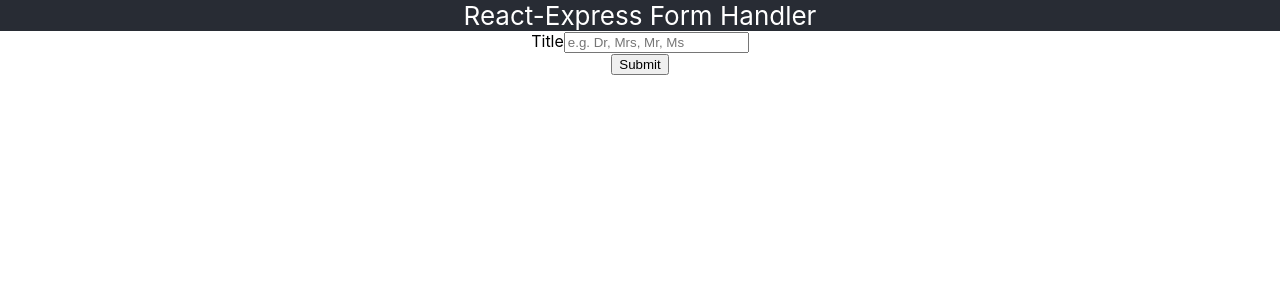
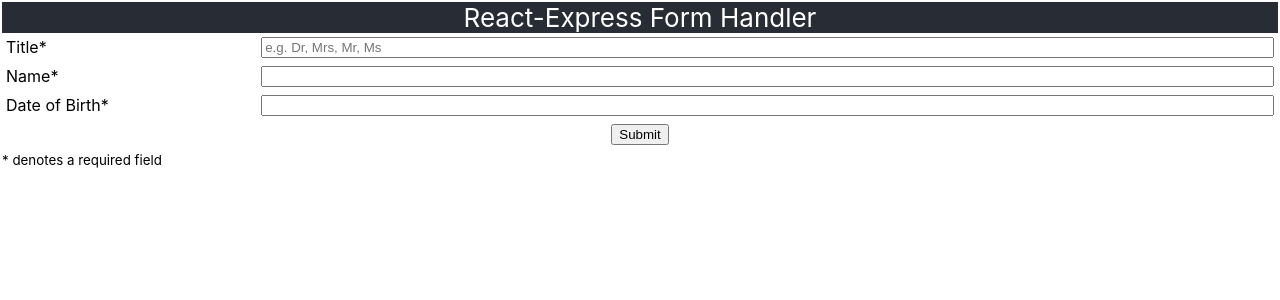
Before and after one commit to ratin0x/express-spa, a React (Create React App) app: page / in a window 1280 px wide. Shown: the top 300 px of the page. Built offline with nearby package versions, Linux system fonts and the light colour scheme.

Commit message:
Adds form fields and some basic styling

```diff
--- a/src/App.js
+++ b/src/App.js
@@ -1,5 +1,4 @@
 import React, { Component } from 'react';
-import logo from './logo.svg';
 import './App.scss';
 
 class App extends Component {
@@ -16,11 +15,30 @@ class App extends Component {
         </header>
         <form className="user-form" onSubmit={this.submitHandler}>
           <div className="form-field">
-            <label htmlFor="title">Title</label>
+            <label htmlFor="title">Title*</label>
             <input type="text" id="title" name="title" placeholder="e.g. Dr, Mrs, Mr, Ms" required></input>
           </div>
+
+          <div className="form-field">
+            <label htmlFor="name">Name*</label>
+            <input type="text" id="name" name="name" placeholder="" required></input>
+          </div>
+
+          <div className="form-field">
+            <label htmlFor="dob">Date of Birth*</label>
+            <input type="text" id="dob" name="dob" placeholder="" required></input>
+          </div>
+
+          <div className="form-controls">
+            <button type="submit">Submit</button>
+          </div>
+
+          <div className="form-hints">
+            <span>
+              <small>* denotes a required field</small>
+            </span>
+          </div>
         </form>
-        <button type="submit">Submit</button>
       </div>
     );
   }
--- a/src/App.scss
+++ b/src/App.scss
@@ -1,5 +1,5 @@
 .App {
-  text-align: center;
+  margin: 2px 2px;
 }
 
 .App-logo {
@@ -29,3 +29,39 @@
     transform: rotate(360deg);
   }
 }
+
+.user-form {
+  display: flex;
+  flex-wrap: wrap;
+  justify-content: flex-start;
+
+  .form-field {
+    flex: 1 1 auto;
+    width: 100%;
+    margin: 2px 2px;
+    padding: 2px 2px;
+    display: flex;
+
+
+    label {
+      margin: 0px 2px 0px 0px;
+      flex: 0 1 20%;
+    }
+
+    input {
+      margin: 0px 0px 0px 2px;
+      flex: 1 1 80%;
+    }
+  }
+
+  .form-controls {
+    display: flex;
+    justify-content: center;
+    width: 100%;
+    margin: 4px 0px;
+
+    button {
+      flex: 0 1 auto;
+    }
+  }
+}
```
